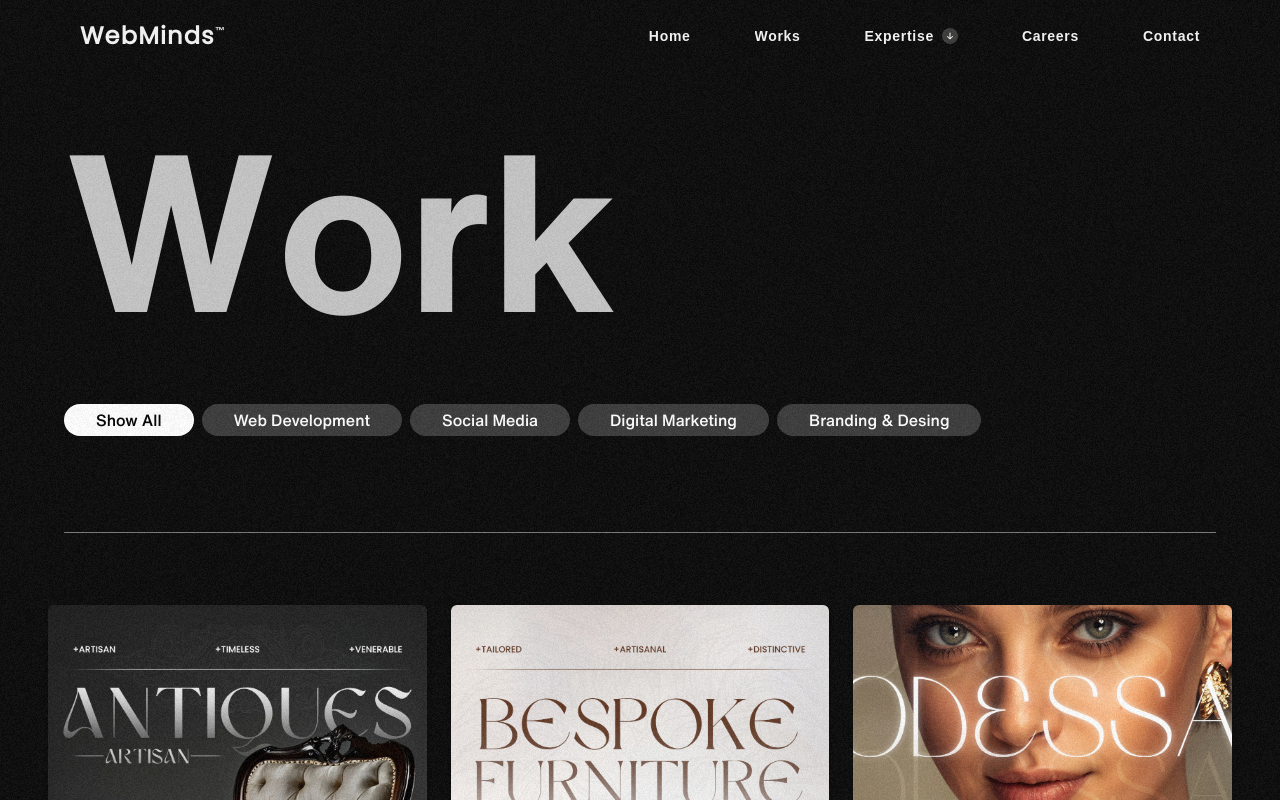
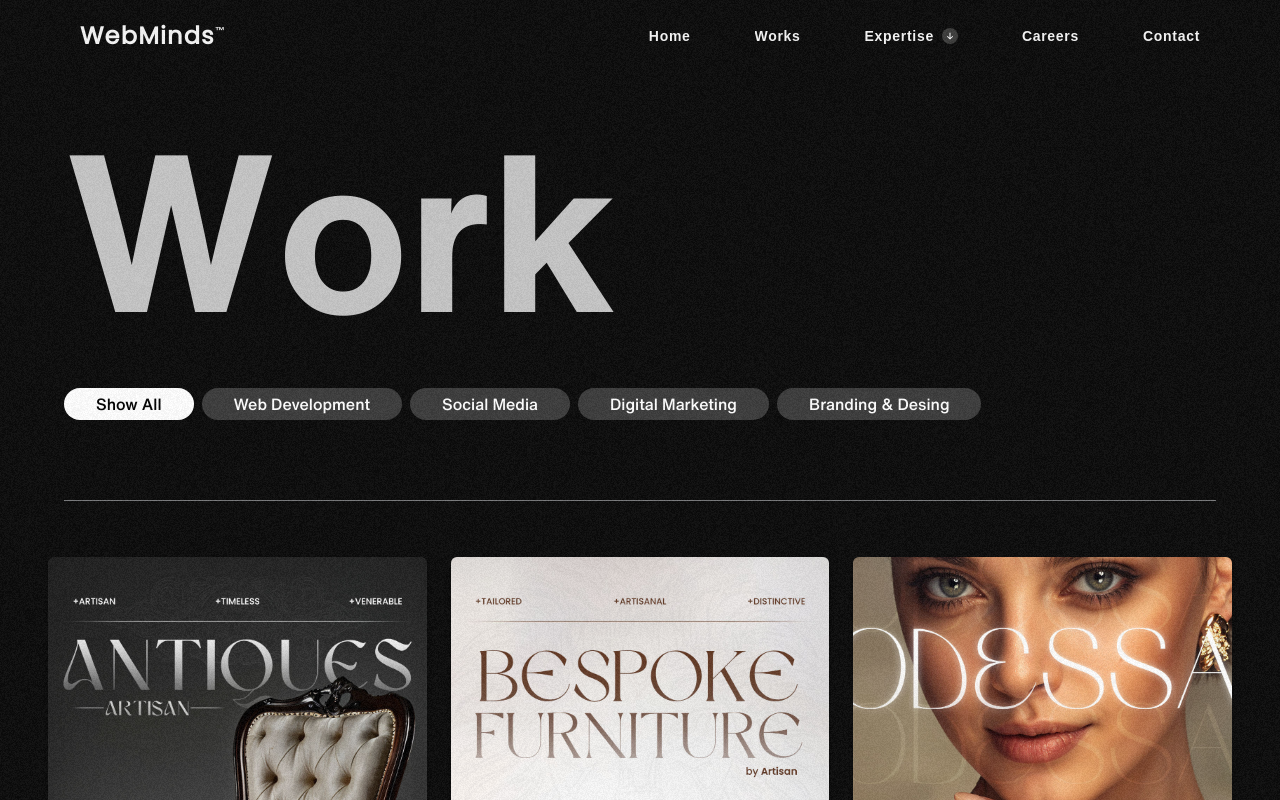
Before and after one commit to Webminds-designs/webminds, a Next.js app: page /works in a window 1280 px wide. Shown: the top 800 px of the page. Built offline with nearby package versions, Linux system fonts and the light colour scheme; a web font is replaced by a local one.

Commit message:
fix: adjust padding for tags and divider in Workspage for better layout consistency

```diff
--- a/app/projects/[id]/page.tsx
+++ b/app/projects/[id]/page.tsx
@@ -138,7 +138,7 @@ const ProjectPage = () => {
             </div>
           </div>
         </div>
-        <Footer bgColor={" bg-green-950"} />
+        <Footer bgColor="bg-gradient-to-t from-[#1e222b] via-[#0a0a0a] to-[#0e0e0f]" />
       </motion.div>
     </>
   );
--- a/app/works/page.tsx
+++ b/app/works/page.tsx
@@ -145,7 +145,7 @@ const Workspage = () => {
           </div>
 
           {/* Tags */}
-          <div className="w-screen pt-8 md:pt-16 px-4 md:px-16 flex flex-wrap gap-2 font-AlbertSans_Medium">
+          <div className="w-screen pt-8 md:pt-12 px-4 md:px-16 flex flex-wrap gap-2 font-AlbertSans_Medium">
             {tags.map((tag) => (
               <div
                 key={tag}
@@ -162,7 +162,7 @@ const Workspage = () => {
           </div>
 
           {/* Divider */}
-          <div className="w-screen pt-10 md:px-16 flex justify-center md:mt-14 md:mb-14">
+          <div className="w-screen pt-10 md:px-16 flex justify-center md:mt-10 md:mb-10">
             <hr className="w-full opacity-50" />
           </div>
 
```
